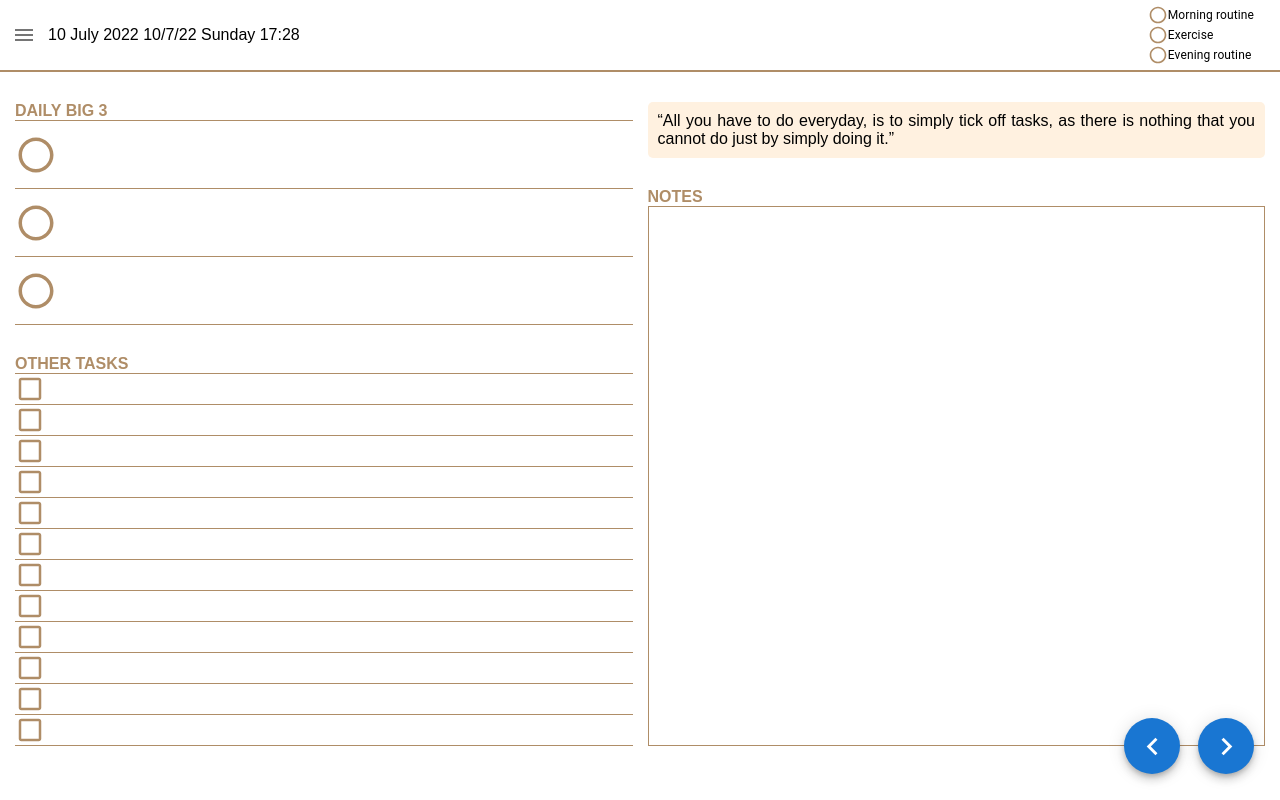
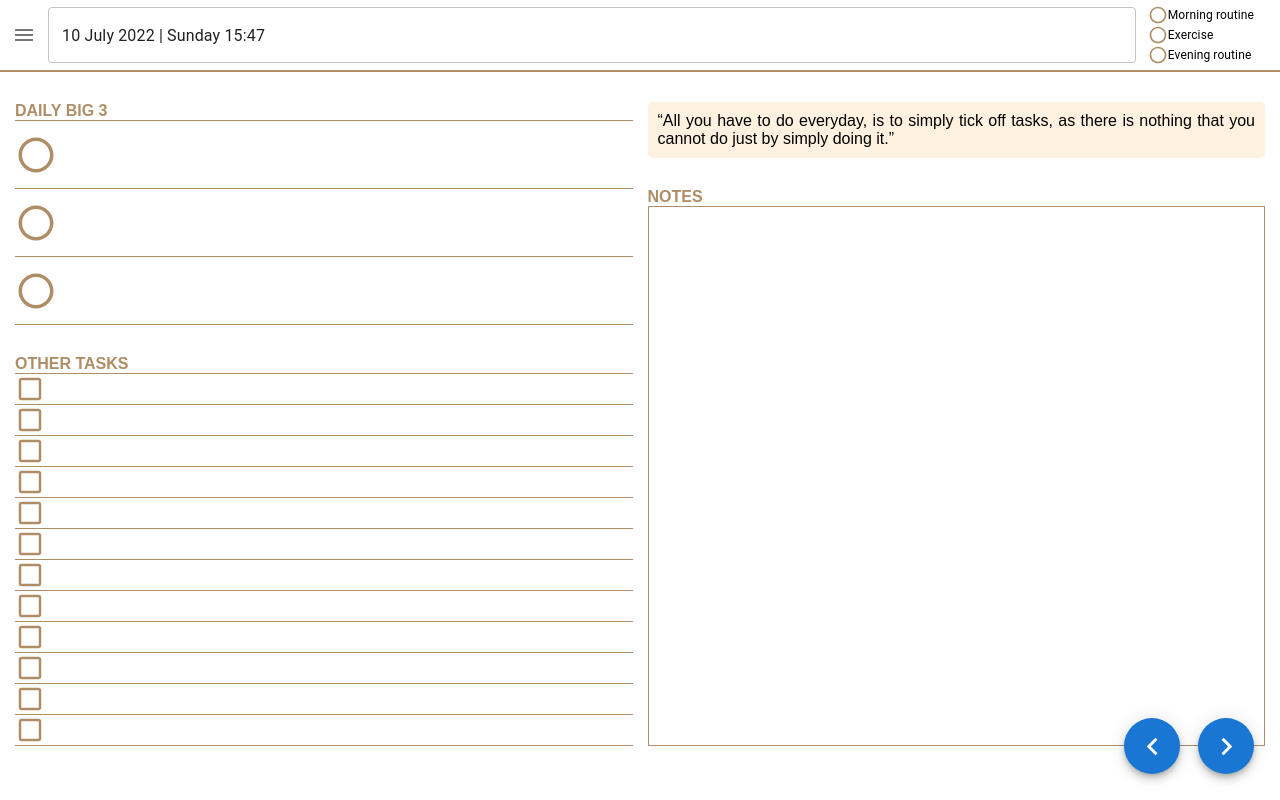
Before and after one commit to RedaAlb/daily-planner-app, a React (Create React App) app in the folder daily-planner-app/: page / in a window 1280 px wide. Built offline with nearby package versions, Linux system fonts and the light colour scheme.

Commit message:
Add date time picker navigation

```diff
--- a/daily-planner-app/package.json
+++ b/daily-planner-app/package.json
@@ -3,10 +3,13 @@
   "version": "0.1.0",
   "private": true,
   "dependencies": {
+    "@date-io/date-fns": "^2.14.0",
     "@emotion/react": "^11.9.3",
     "@emotion/styled": "^11.9.3",
     "@mui/icons-material": "^5.8.4",
     "@mui/material": "^5.8.7",
+    "@mui/x-date-pickers": "^5.0.0-beta.0",
+    "date-fns": "^2.28.0",
     "react": "^18.2.0",
     "react-dom": "^18.2.0",
     "react-router-dom": "^6.3.0",
--- a/daily-planner-app/src/components/DateNavigation.js
+++ b/daily-planner-app/src/components/DateNavigation.js
@@ -1,26 +1,54 @@
-import React from "react";
+import React, { useState } from "react";
 
+import { AdapterDateFns } from '@mui/x-date-pickers/AdapterDateFns';
+import { LocalizationProvider } from '@mui/x-date-pickers/LocalizationProvider';
+import { MobileDateTimePicker } from '@mui/x-date-pickers/MobileDateTimePicker';
+
+import TextField from '@mui/material/TextField';
 import { Fab } from "@mui/material";
 import ChevronLeftIcon from '@mui/icons-material/ChevronLeft';
 import ChevronRightIcon from '@mui/icons-material/ChevronRight';
 
 
 function DateNavigation(props) {
+  const [currentDate, setCurrentDate] = useState(new Date());
+
+
+  const onDateChange = (date) => {
+    setCurrentDate(date);
+  }
+
+
   const onNextDayClick = () => {
-    console.log("Next day");
+    const nextDay = new Date(currentDate);
+    nextDay.setDate(nextDay.getDate() + 1);
+
+    setCurrentDate(nextDay);
   }
 
 
   const onPreviousDayClick = () => {
-    console.log("Previous day");
+    const prevDay = new Date(currentDate);
+    prevDay.setDate(prevDay.getDate() - 1);
+
+    setCurrentDate(prevDay);
   }
 
 
   return (
     <>
-      <div>
-        10 July 2022 10/7/22 Sunday 17:28
-      </div>
+      <LocalizationProvider dateAdapter={AdapterDateFns}>
+        <MobileDateTimePicker
+          label=""
+          inputFormat="dd MMMM yyyy | EEEE HH:mm"
+          ampm={false}
+          value={currentDate}
+          onChange={onDateChange}
+          renderInput={(params) =>
+            <TextField fullWidth  {...params} />
+          }
+        />
+      </LocalizationProvider>
 
       <Fab
         onClick={onNextDayClick}
--- a/daily-planner-app/src/css/dailyplanner-view.css
+++ b/daily-planner-app/src/css/dailyplanner-view.css
@@ -24,7 +24,12 @@
   width: 50%;
 }
 
+.MuiFormControlLabel-root {
+  margin-left: 12px !important;
+}
+
 .MuiFormControlLabel-label {
   font-size: 12px !important;
   user-select: none;
+  width: max-content;
 }
```
Also changed, not shown: 2 other files (tests, documents, lock files or other folders).
